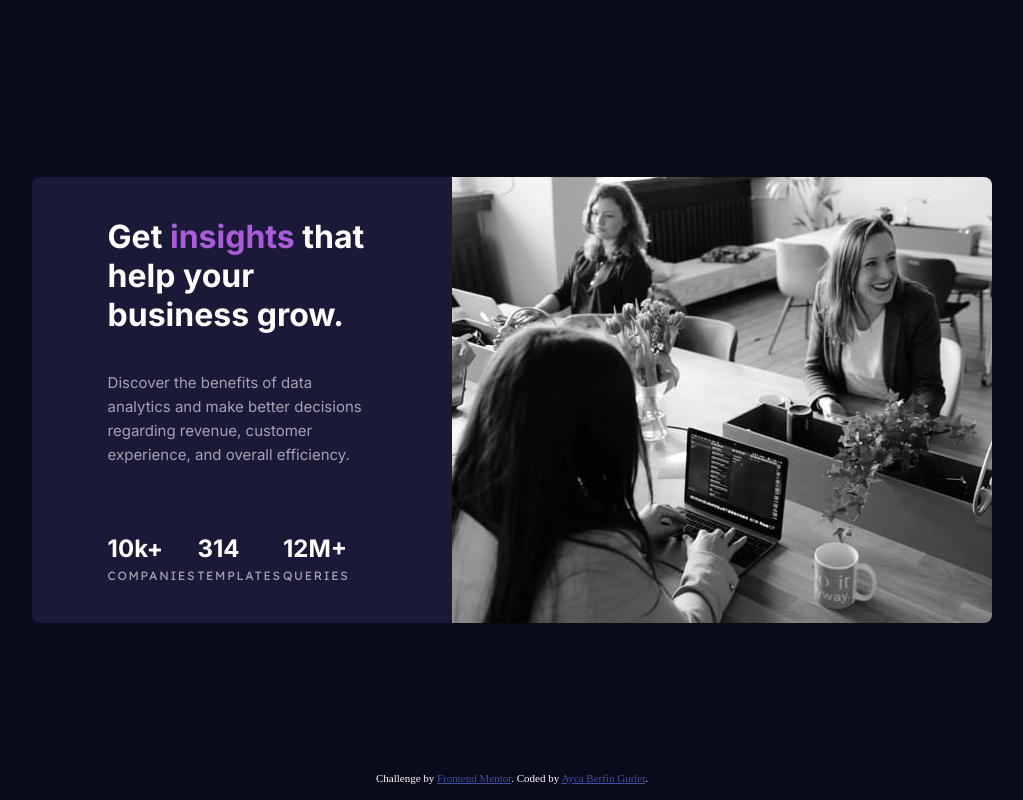
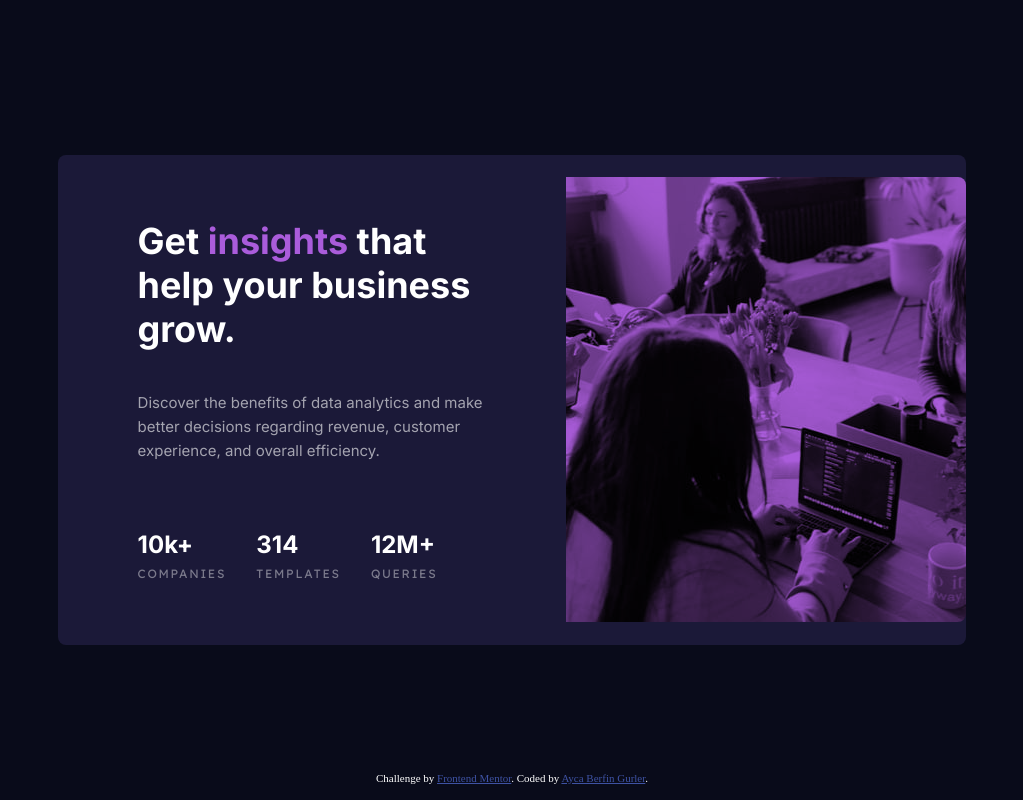
Before and after one commit to aybegu/Stats-Preview-Card-Component, a plain HTML site: page index.html in a window 1280 px wide. Shown: the whole page, without its empty margins (128-1151 px from the left). Drawn offline with Linux system fonts and the light colour scheme.

Commit message:
purple filter added

```diff
--- a/index.html
+++ b/index.html
@@ -12,7 +12,7 @@
 </head>
 <body>
 
-  <div class="card">
+  <main class="card">
     <div class="card-container">
       <div class="context">
         <div class="main">
@@ -37,11 +37,9 @@
           </div>
         </div>
       </div>
-      <!-- <div class="img">
-      </div> -->
-      <img src="images/image-header-desktop.jpg" alt="header" class="image">
+      <div style="height: 445px;" class="image"></div>
     </div>
-  </div>
+  </main>
 
 
   <div class="attribution">
--- a/style.css
+++ b/style.css
@@ -28,7 +28,7 @@ body{
 }
 
 .card{
-    width: 75%;
+    width: 71%;
     background-color: var(--Dark-desaturated-blue);
     display: flex;
     justify-content: center;
@@ -43,17 +43,16 @@ body{
     align-items: center;
 }
 
-.image{
-    border-radius:  0 .5rem .5rem  0;
-}
+
 
 .context{
-    width: 60%;
+    /* width: 60%; */
     display: flex;
     flex-direction: column;
     /* padding: 3rem; */
     justify-content: center;
     align-items: center;
+    padding: 4rem 5rem;
 }
 
 .context .title{
@@ -61,6 +60,7 @@ body{
     color: var(--White);
     font-weight: 700;
     margin-top: 0;
+    font-size: 36px;
 }
 
 .context .text{
@@ -76,13 +76,14 @@ body{
 .main{
     display: flex;
     flex-direction: column;
-    width: 64%;
-    height: 100%;
+    /* width: 64%; */
+    /* width: 430px;
+    height: 100%; */
     /* padding: 0rem 5rem; */
 }
 
 .info{
-    width: 90%;
+    width: 86%;
     display: flex;
     flex-direction: row;
     align-items: center;
@@ -100,7 +101,8 @@ body{
     font-family: 'Inter', sans-serif;
     font-weight: 700;
     color: var(--White);
-    margin-bottom: .3rem;
+    /* margin-bottom: .3rem; */
+    margin-bottom: 7px;
 }
 
 .info .parts p{
@@ -111,7 +113,29 @@ body{
     margin: 0;
     font-size: 12px;
     letter-spacing: 1.7px;
+    opacity: 0.7;
 }
+
+.image{
+
+    border-radius:  0 .5rem .5rem  0;
+    width: 116%;
+    background-image: url("./images/image-header-desktop.jpg");
+    background-repeat: no-repeat;
+    background-color: var(--Soft-violet);
+    background-blend-mode: multiply;
+}
+
+/* .image{
+    background: url("images/image-header-desktop.jpg") rgba(170, 92, 219, 0.804);
+    background-blend-mode: multiply;
+    width: 100%;
+    height: 100%;
+    border-top-left-radius: 0;
+    border-bottom-right-radius: 1rem;
+    grid-column: 2/3;
+    grid-row: 1;
+} */
 
 .attribution {
     font-size: 11px;
```
